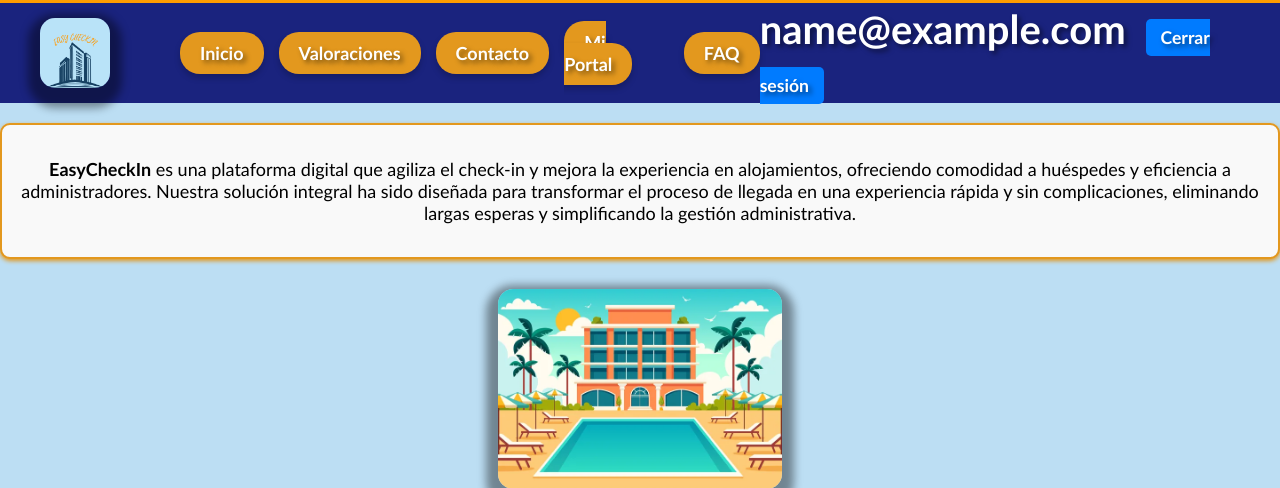
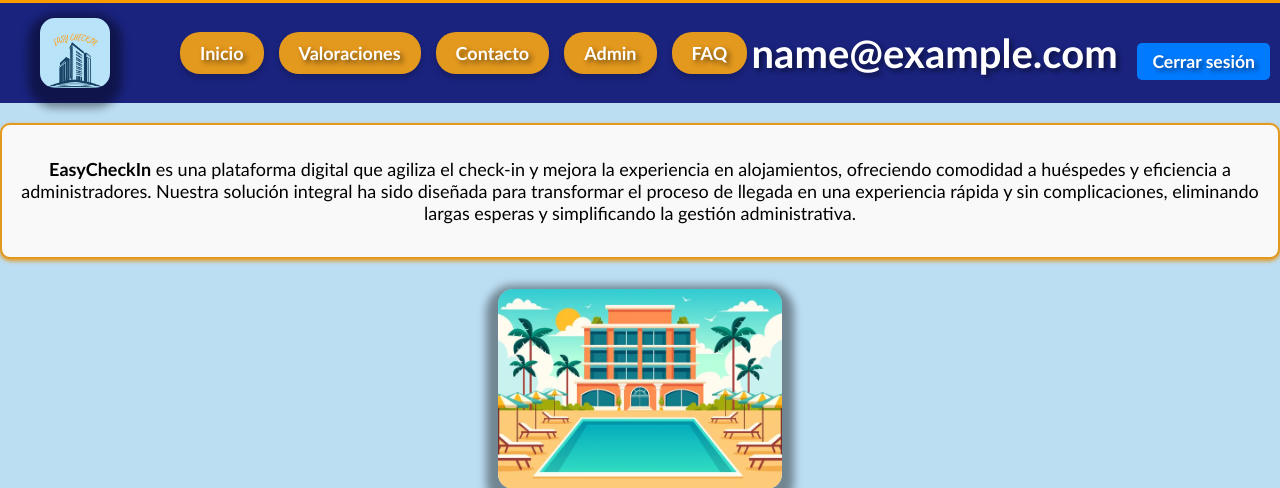
Before and after one commit to delafu03/EasyCheckIn, a PHP site: page /index.php in a window 1280 px wide. Shown: the top 488 px of the page. Run offline with PHP 8.4, Linux system fonts and the light colour scheme; the visitor is signed in with stand-in values (Sample User, id 1); some libraries are stand-ins or nearby versions.

Commit message:
acceso mas directo

```diff
--- a/includes/views/common/header.php
+++ b/includes/views/common/header.php
@@ -18,7 +18,16 @@
                 <li><a href="<?php echo RUTA_APP; ?>/index.php?action=login">Valoraciones</a></li>
             <?php endif; ?>
             <li><a href="<?php echo RUTA_APP; ?>/index.php?action=contacto">Contacto</a></li>
-            <li><a href="<?php echo RUTA_APP; ?>/index.php?action=portal">Mi Portal</a></li>
+
+            <?php if (isset($_SESSION['rol']) && $_SESSION['rol'] === 'admin'): ?>
+                <li><a href="<?php echo RUTA_APP; ?>/index.php?action=admin">Admin</a></li>
+
+            <?php elseif (isset($_SESSION['rol']) && $_SESSION['rol'] === 'usuario'): ?>
+                <li><a href="<?php echo RUTA_APP; ?>/index.php?action=reservas">Reservas</a></li>
+            <?php else: ?>
+                <li><a href="<?php echo RUTA_APP; ?>/index.php?action=login">Portal</a></li>
+            <?php endif; ?>
+
             <li><a href="<?php echo RUTA_APP; ?>/index.php?action=faq">FAQ</a></li>
         </ul>
         <div class="auth-buttons">
```
